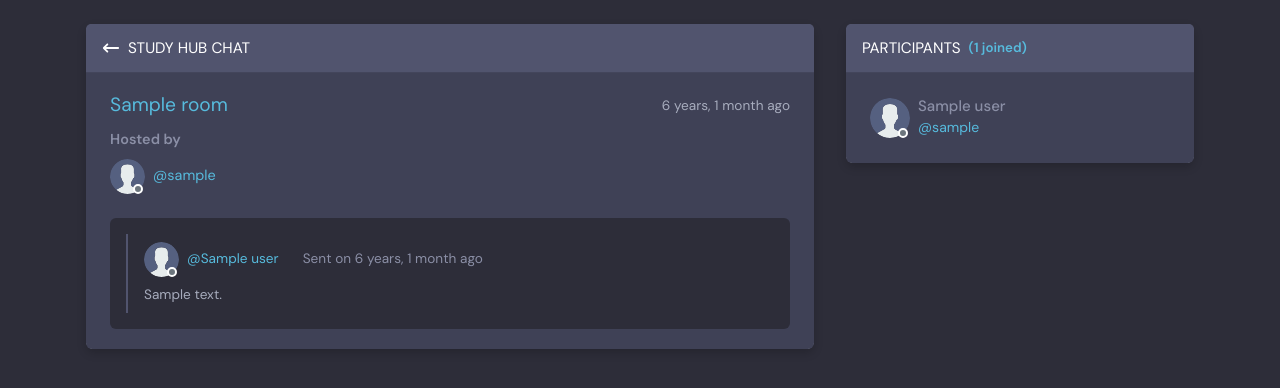
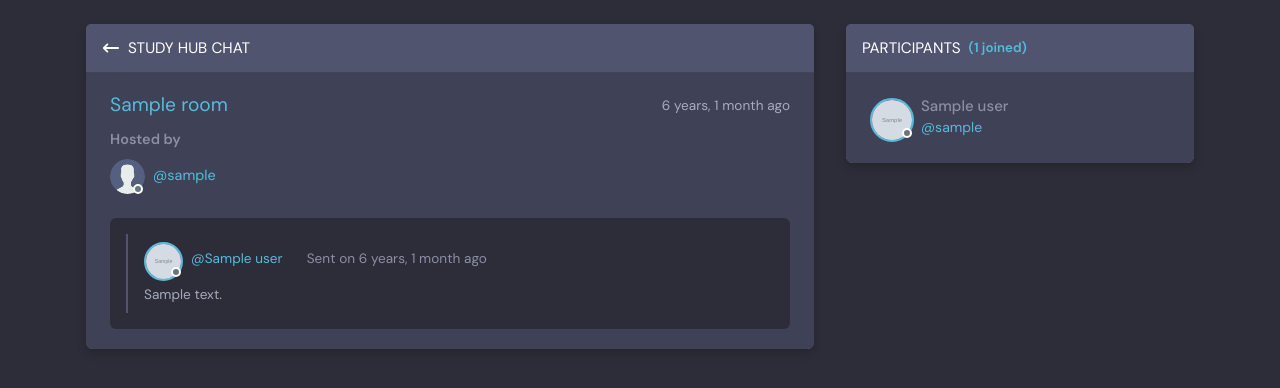
Before and after one commit to athikapriya/django-studyhub, a Django app: template base/templates/base/room.html in a window 1280 px wide. Shown: the part 77-465 px from the top of the page. Run offline with Django 3.2, Linux system fonts and the light colour scheme; the template is opened without the code that fills it: most values are stand-ins (such as "Sample title", 1, 10 or a date in 2020); grey boxes marked "Sample" are stand-in pictures; some libraries are stand-ins or nearby versions.

Commit message:
Fix avatar display for room host and participants, and correct typos

```diff
--- a/base/templates/base/components/comment_components.html
+++ b/base/templates/base/components/comment_components.html
@@ -53,9 +53,9 @@
 
                 <div class="d-flex align-items-center gap-2">
                     <div class="" style="position: relative; display: inline-block; width: 35x; height: 35px;">
-                        {% if request.user.avatar and request.user.avatar.name != "profile.svg" %}
+                        {% if message.user.avatar and message.user.avatar.name != "profile.svg" %}
                             <div style="border: 2px solid var(--color-primary); border-radius: 50%;">
-                                <img src="{{ request.user.avatar.url }}" class="rounded-circle" width="35" height="35" style="object-fit: cover;" alt="{{ request.user.username }}">
+                                <img src="{{ message.user.avatar.url }}" class="rounded-circle" width="35" height="35" style="object-fit: cover;" alt="{{ message.user.username }}">
                             </div>
                         {% else %}
                             <img src="{% static 'images/profile.svg' %}" class="rounded-circle" width="35" height="35" alt="Default avatar">
--- a/base/templates/base/components/feed_components.html
+++ b/base/templates/base/components/feed_components.html
@@ -129,9 +129,9 @@
                         <div class="small d-flex align-items-center ">
 
                             <div class="" style="position: relative; display: inline-block; width: 35x; height: 35px;">
-                                {% if request.user.avatar and request.user.avatar.name != "profile.svg" %}
+                                {% if room.host.avatar and room.host.avatar.name != "profile.svg" %}
                                     <div style="border: 2px solid var(--color-primary); border-radius: 50%;">
-                                        <img src="{{ request.user.avatar.url }}" class="rounded-circle" width="35" height="35" style="object-fit: cover;" alt="{{ request.user.username }}" >
+                                        <img src="{{ room.host.avatar.url }}" class="rounded-circle" width="35" height="35" style="object-fit: cover;" alt="{{ room.host.username }}" >
                                     </div>
                                 {% else %}
                                     <img src="{% static 'images/profile.svg' %}" class="rounded-circle" width="35" height="35" alt="Default avatar">
--- a/base/templates/base/components/participant_components.html
+++ b/base/templates/base/components/participant_components.html
@@ -27,9 +27,9 @@
                 <!-- =============== participant image starts =============== -->
                 <div style="max-width: 43px;">
                     <div class="" style="position: relative; display: inline-block; width: 40x; height: 40px;">
-                        {% if request.user.avatar and request.user.avatar.name != "profile.svg" %}
+                        {% if user.avatar %}
                             <div style="border: 2px solid var(--color-primary); border-radius: 50%;">
-                                <img src="{{ request.user.avatar.url }}" class="rounded-circle" width="40" height="40" style="object-fit: cover;" alt="{{request.user.username}}">
+                                <img src="{{ user.avatar.url }}" class="rounded-circle" width="40" height="40" style="object-fit: cover;" alt="{{user.username}}">
                             </div>
                         {% else %}
                             <img src="{% static 'images/profile.svg' %}" class="rounded-circle" width="40" height="40" alt="Default avatar">
--- a/base/templates/base/user_activity.html
+++ b/base/templates/base/user_activity.html
@@ -74,7 +74,7 @@
                                         <div class="" style="position: relative; display: inline-block; width: 40px; height: 40px;">
                                             {% if request.user.avatar and request.user.avatar.name != "profile.svg" %}
                                                 <div style="border: 2px solid var(--color-primary); border-radius: 50%;">
-                                                    <img src="{{ request.user.avatar.url }}" class="rounded-circle" width="100%" height="40" style="object-fit: cover;" alt="{{ request.user.usernmae }}">
+                                                    <img src="{{ request.user.avatar.url }}" class="rounded-circle" width="100%" height="40" style="object-fit: cover;" alt="{{ request.user.username }}">
                                                 </div>
                                             {% else %}
                                                 <img src="{% static 'images/profile.svg' %}" class="rounded-circle" width="40" height="40" alt="Default avatar">
--- a/base/views.py
+++ b/base/views.py
@@ -300,7 +300,7 @@ def deleteMessage(request, pk):
     if next_url:
         return redirect(next_url)
 
-    return redirect('home')
+    return redirect('homepage')
 
 # =============== delete message view ends ===============
 # ============================== Message views ends here ==============================
```
